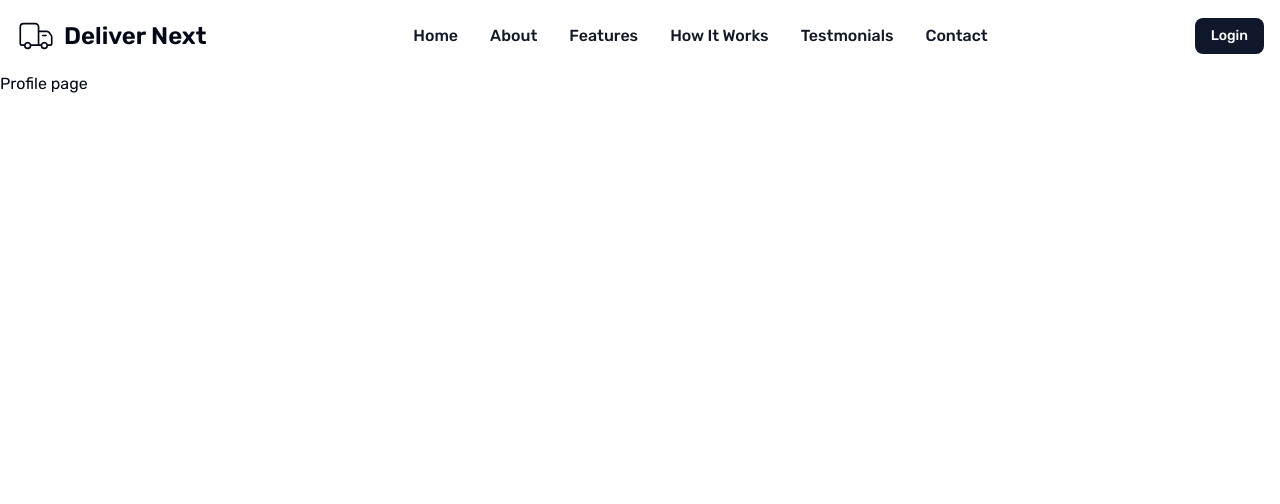
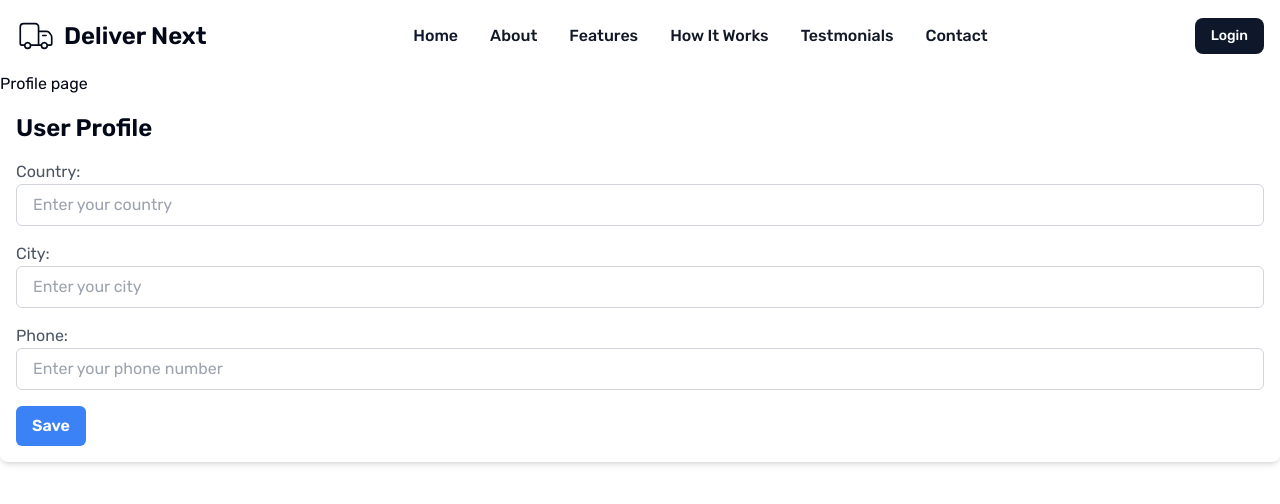
Before and after one commit to mutebinuhu/delivernext, a Next.js app: page /profile in a window 1280 px wide. Shown: the top 504 px of the page. Built offline with nearby package versions, Linux system fonts and the light colour scheme.

Commit message:
chore: add profile component

```diff
--- /dev/null
+++ b/app/components/UserProfile.js
@@ -0,0 +1,105 @@
+// src/components/UserProfile.js
+"use client";
+import React from 'react';
+import { motion } from 'framer-motion';
+import { useFormik } from 'formik';
+import * as Yup from 'yup';
+
+const UserProfile = () => {
+    const formik = useFormik({
+        initialValues: {
+            country: '',
+            city: '',
+            phone: '',
+        },
+        validationSchema: Yup.object({
+            country: Yup.string().required('Country is required'),
+            city: Yup.string().required('City is required'),
+            phone: Yup.string()
+                .matches(/^[0-9]{10}$/, 'Phone number must be 10 digits')
+                .required('Phone is required'),
+        }),
+        onSubmit: (values) => {
+            // Handle form submission here, e.g., send data to the server
+            console.log('Form values:', values);
+        },
+    });
+
+    return (
+        <motion.div
+            className="bg-white p-4 rounded-lg shadow-md"
+            initial={{ opacity: 0, y: -20 }}
+            animate={{ opacity: 1, y: 0 }}
+            transition={{ duration: 0.5 }}
+        >
+            <h2 className="text-2xl font-semibold">User Profile</h2>
+            <form onSubmit={formik.handleSubmit} className="mt-4">
+                <div className="mb-4">
+                    <label htmlFor="country" className="block text-gray-600">
+                        Country:
+                    </label>
+                    <input
+                        type="text"
+                        id="country"
+                        name="country"
+                        className={`w-full px-4 py-2 border rounded-md ${formik.touched.country && formik.errors.country
+                                ? 'border-red-500'
+                                : 'border-gray-300'
+                            }`}
+                        placeholder="Enter your country"
+                        {...formik.getFieldProps('country')}
+                    />
+                    {formik.touched.country && formik.errors.country && (
+                        <p className="text-red-500 text-sm mt-1">{formik.errors.country}</p>
+                    )}
+                </div>
+                <div className="mb-4">
+                    <label htmlFor="city" className="block text-gray-600">
+                        City:
+                    </label>
+                    <input
+                        type="text"
+                        id="city"
+                        name="city"
+                        className={`w-full px-4 py-2 border rounded-md ${formik.touched.city && formik.errors.city
+                                ? 'border-red-500'
+                                : 'border-gray-300'
+                            }`}
+                        placeholder="Enter your city"
+                        {...formik.getFieldProps('city')}
+                    />
+                    {formik.touched.city && formik.errors.city && (
+                        <p className="text-red-500 text-sm mt-1">{formik.errors.city}</p>
+                    )}
+                </div>
+                <div className="mb-4">
+                    <label htmlFor="phone" className="block text-gray-600">
+                        Phone:
+                    </label>
+                    <input
+                        type="text"
+                        id="phone"
+                        name="phone"
+                        className={`w-full px-4 py-2 border rounded-md ${formik.touched.phone && formik.errors.phone
+                                ? 'border-red-500'
+                                : 'border-gray-300'
+                            }`}
+                        placeholder="Enter your phone number"
+                        {...formik.getFieldProps('phone')}
+                    />
+                    {formik.touched.phone && formik.errors.phone && (
+                        <p className="text-red-500 text-sm mt-1">{formik.errors.phone}</p>
+                    )}
+                </div>
+                <button
+                    type="submit"
+                    className="bg-blue-500 hover:bg-blue-600 text-white font-semibold px-4 py-2 rounded-md"
+                >
+                    Save
+                </button>
+            </form>
+        </motion.div>
+    );
+};
+
+export default UserProfile;
--- a/app/profile/page.js
+++ b/app/profile/page.js
@@ -1,9 +1,11 @@
 import React from 'react';
+import UserProfile from '../components/UserProfile';
 
 const Page = () => {
     return (
         <div>
             <h2>Profile page</h2>
+            <UserProfile/>
         </div>
     );
 }
--- a/package.json
+++ b/package.json
@@ -14,6 +14,7 @@
     "@supabase/supabase-js": "^2.38.0",
     "class-variance-authority": "^0.7.0",
     "clsx": "^2.0.0",
+    "formik": "^2.4.5",
     "framer-motion": "^10.16.4",
     "lucide-react": "^0.284.0",
     "next": "latest",
@@ -21,7 +22,8 @@
     "react-dom": "latest",
     "react-icons": "^4.11.0",
     "tailwind-merge": "^1.14.0",
-    "tailwindcss-animate": "^1.0.7"
+    "tailwindcss-animate": "^1.0.7",
+    "yup": "^1.3.2"
   },
   "devDependencies": {
     "autoprefixer": "latest",
```
Also changed, not shown: 1 other file (tests, documents, lock files or other folders).
